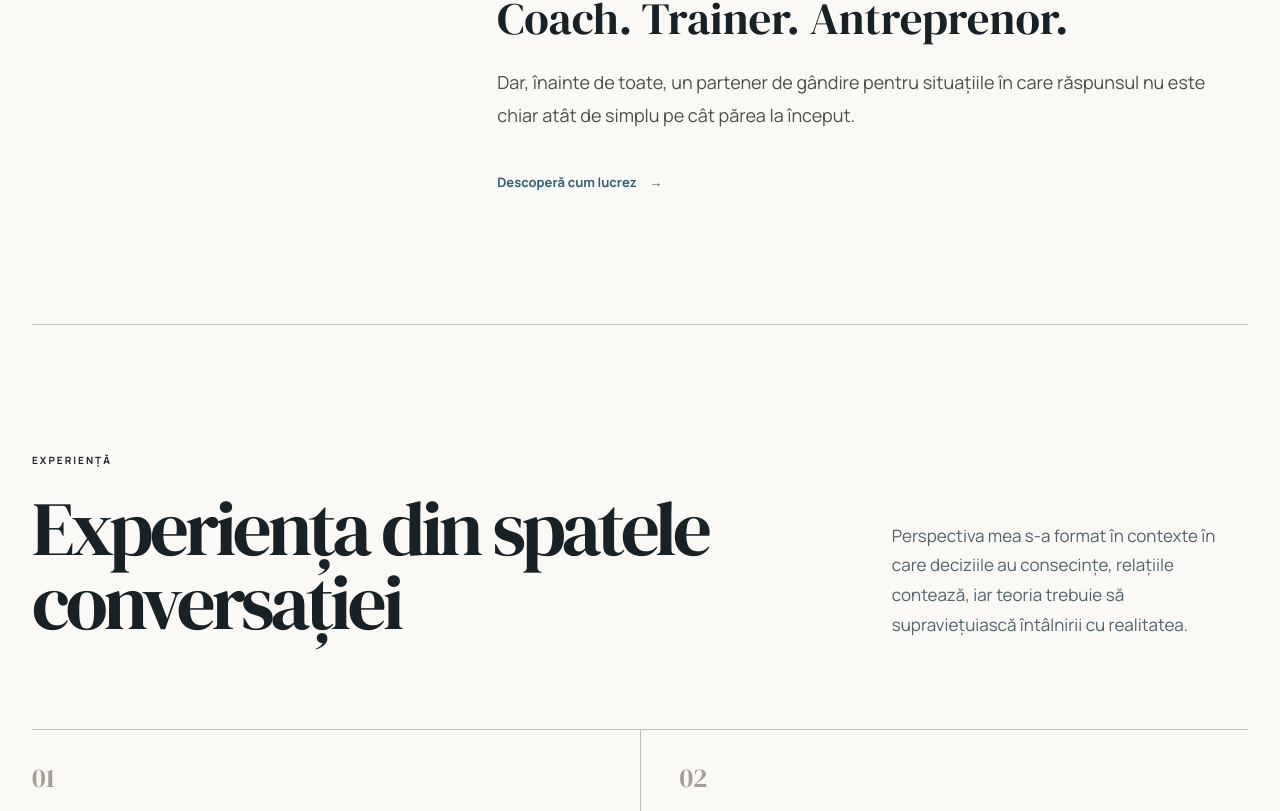
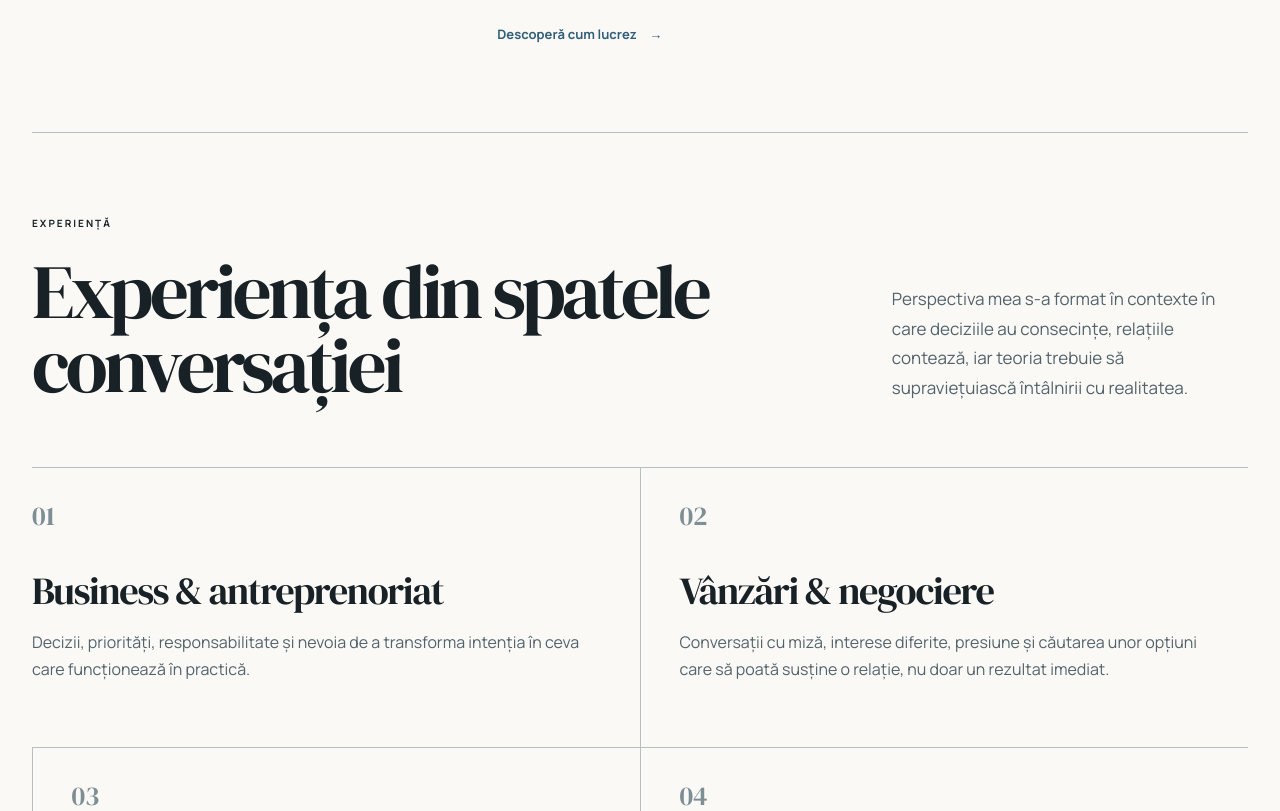
Before and after one commit to ivanovroxana1988-arch/bogdanvizitiu, a Next.js app: page /about in a window 1280 px wide. Shown: the part 1609-2420 px from the top of the page. Built offline with nearby package versions, Linux system fonts and the light colour scheme.

Commit message:
Run visual and accessibility QA pass

```diff
--- a/app/about/page.tsx
+++ b/app/about/page.tsx
@@ -11,7 +11,7 @@ export default function About({searchParams}:{searchParams?:{lang?:string}}){
   const copy=aboutCopy[locale]
   const contactCopy=getCopy(locale).contact
 
-  return <main className={styles.page}>
+  return <div className={styles.page}>
     <section className={styles.hero}>
       <Eyebrow>{copy.eyebrow}</Eyebrow>
       <div className={styles.heroGrid}>
@@ -88,5 +88,5 @@ export default function About({searchParams}:{searchParams?:{lang?:string}}){
       <h2 className={styles.ctaTitle}>{contactCopy.title}</h2>
       <ArrowLink href="/contact">{contactCopy.submit}</ArrowLink>
     </section>
-  </main>
+  </div>
 }
--- a/app/commercial.module.css
+++ b/app/commercial.module.css
@@ -1,16 +1,16 @@
 .page {
-  --commercial-accent: var(--olive, #414638);
-  --commercial-dark: var(--dark, #20201e);
-  --commercial-paper: var(--paper, #f3efe7);
-  --commercial-ink: var(--ink, #171717);
-  --commercial-muted: var(--muted, #6f6a61);
-  --commercial-line: var(--line, #c8c1b5);
+  --commercial-accent: var(--link, #315f78);
+  --commercial-dark: var(--dark, #182126);
+  --commercial-paper: var(--paper, #faf9f6);
+  --commercial-ink: var(--ink, #182126);
+  --commercial-muted: var(--muted, #53636b);
+  --commercial-line: var(--line, #b7c0c0);
 }
 
 .hero {
   width: min(calc(100% - 64px), 1360px);
   margin-inline: auto;
-  padding-block: clamp(7.5rem, 11vw, 11rem);
+  padding-block: clamp(5rem, 7vw, 7rem);
   border-bottom: 1px solid var(--commercial-line);
 }
 
@@ -48,7 +48,7 @@
 .section {
   width: min(calc(100% - 64px), 1360px);
   margin-inline: auto;
-  padding-block: clamp(7rem, 10vw, 10rem);
+  padding-block: clamp(4.75rem, 6.5vw, 6.5rem);
 }
 
 .section + .section {
@@ -60,7 +60,7 @@
   grid-template-columns: minmax(0, 1.15fr) minmax(260px, .55fr);
   gap: clamp(50px, 9vw, 130px);
   align-items: end;
-  margin-bottom: clamp(54px, 7vw, 90px);
+  margin-bottom: clamp(42px, 5vw, 64px);
 }
 
 .sectionTitle {
@@ -123,10 +123,10 @@
 .listIndex {
   display: block;
   font-family: var(--font-serif), Georgia, serif;
-  color: #a59e92;
+  color: #7e8e95;
   font-size: 27px;
   line-height: 1;
-  margin-bottom: 58px;
+  margin-bottom: 42px;
 }
 
 .editorialCard h3,
@@ -161,14 +161,14 @@
   grid-template-columns: 76px minmax(240px, .8fr) minmax(300px, 1fr) auto;
   gap: clamp(24px, 4vw, 60px);
   align-items: center;
-  padding: clamp(42px, 6vw, 72px) 0;
+  padding: clamp(34px, 4vw, 48px) 0;
   border-bottom: 1px solid var(--commercial-line);
 }
 
 .programChoice > span:first-child {
   font-family: var(--font-serif), Georgia, serif;
   font-size: 28px;
-  color: #9f988d;
+  color: #7e8e95;
 }
 
 .programChoice h2 {
@@ -180,9 +180,9 @@
 .programChoice p { margin: 0; max-width: 520px; }
 
 .diagnostic {
-  background: #e8e3d8;
+  background: var(--blue-soft, #e8f1f5);
   color: var(--commercial-ink);
-  padding-block: clamp(7rem, 10vw, 10rem);
+  padding-block: clamp(4.75rem, 6.5vw, 6.5rem);
 }
 
 .diagnosticInner {
@@ -197,7 +197,7 @@
   list-style: none;
   margin: 0;
   padding: 0;
-  border-top: 1px solid #9d968a;
+  border-top: 1px solid #9aa9af;
 }
 
 .diagnosticList li {
@@ -205,7 +205,7 @@
   grid-template-columns: 52px 1fr;
   gap: 18px;
   padding: 28px 0;
-  border-bottom: 1px solid #bcb4a7;
+  border-bottom: 1px solid #bcc8cc;
   font-size: clamp(18px, 1.6vw, 22px);
   line-height: 1.5;
 }
@@ -276,7 +276,7 @@
 .practice {
   background: var(--commercial-dark);
   color: var(--commercial-paper);
-  padding-block: clamp(7rem, 10vw, 10rem);
+  padding-block: clamp(4.75rem, 6.5vw, 6.5rem);
 }
 
 .practiceInner {
@@ -299,7 +299,7 @@
   display: grid;
   grid-template-columns: 74px minmax(220px, .65fr) minmax(280px, 1fr);
   gap: clamp(25px, 5vw, 70px);
-  padding: 38px 0;
+  padding: 34px 0;
   border-bottom: 1px solid var(--commercial-line);
   align-items: start;
 }
@@ -319,7 +319,7 @@
 }
 
 .themeItem {
-  padding: 28px 0;
+  padding: 26px 0;
   border-bottom: 1px solid var(--commercial-line);
   font-family: var(--font-serif), Georgia, serif;
   font-size: clamp(1.7rem, 2.8vw, 2.8rem);
@@ -330,7 +330,7 @@
 .proof {
   background: var(--commercial-accent);
   color: var(--commercial-paper);
-  padding-block: clamp(7rem, 10vw, 10rem);
+  padding-block: clamp(4.75rem, 6.5vw, 6.5rem);
 }
 
 .proofInner {
@@ -361,14 +361,14 @@
 .cta {
   width: min(calc(100% - 64px), 1360px);
   margin-inline: auto;
-  padding-block: clamp(7rem, 10vw, 10rem);
+  padding-block: clamp(4.75rem, 6.5vw, 6.5rem);
   border-top: 1px solid var(--commercial-ink);
 }
 
 .ctaTitle {
   font-size: clamp(3.8rem, 7vw, 7.5rem);
   line-height: .95;
-  margin: 0 0 54px;
+  margin: 0 0 42px;
   max-width: 1050px;
 }
 
@@ -423,6 +423,14 @@
 .form input:focus,
 .form textarea:focus,
 .form select:focus { border-bottom-color: var(--commercial-ink); }
+
+.form input:focus-visible,
+.form textarea:focus-visible,
+.form select:focus-visible {
+  outline: 2px solid var(--focus);
+  outline-offset: 4px;
+  border-bottom-color: var(--commercial-ink);
+}
 
 .full { grid-column: 1 / -1; }
 
@@ -486,7 +494,13 @@
   .proofInner,
   .cta { width: min(calc(100% - 36px), 1360px); }
 
-  .hero { padding-block: 6.5rem; }
+  .hero,
+  .section,
+  .diagnostic,
+  .practice,
+  .proof,
+  .cta { padding-block: 4rem; }
+
   .hero h1 { font-size: clamp(3.5rem, 16vw, 5.6rem); }
   .sectionTitle { font-size: clamp(3rem, 13vw, 4.5rem); }
 
--- a/app/corporate/page.tsx
+++ b/app/corporate/page.tsx
@@ -20,7 +20,7 @@ export default function Corporate({searchParams}:{searchParams?:{lang?:string}})
   const locale=getLocale(searchParams?.lang)
   const copy=getCopy(locale).corporate
 
-  return <main className={styles.page}>
+  return <div className={styles.page}>
     <section className={styles.hero}>
       <Eyebrow>{copy.eyebrow}</Eyebrow>
       <div className={styles.heroGrid}>
@@ -88,7 +88,7 @@ export default function Corporate({searchParams}:{searchParams?:{lang?:string}})
         <div><Eyebrow>{copy.formatsEyebrow}</Eyebrow></div>
         <div>
           <h2 className={styles.statementSmall}>{copy.formatsTitle}</h2>
-          <div className={styles.themeList} style={{marginTop:'54px',borderTopColor:'#55554f'}}>
+          <div className={styles.themeList} style={{marginTop:'42px',borderTopColor:'#55554f'}}>
             {copy.formats.map(format=><div className={styles.themeItem} key={format}>{format}</div>)}
           </div>
         </div>
@@ -109,5 +109,5 @@ export default function Corporate({searchParams}:{searchParams?:{lang?:string}})
       <h2 className={styles.ctaTitle}>{copy.ctaTitle}</h2>
       <ArrowLink href="/contact">{copy.cta}</ArrowLink>
     </section>
-  </main>
+  </div>
 }
--- a/app/insights/page.tsx
+++ b/app/insights/page.tsx
@@ -17,7 +17,7 @@ export function generateMetadata({searchParams}:{searchParams?:{lang?:string}}):
   const locale=getLocale(searchParams?.lang)
   const isRo=locale==='ro'
   return buildPageMetadata({
-    title:isRo?'Resurse':'Insights',
+    title:'Insights',
     description:isRo
       ?'Idei pe care Bogdan Vizitiu le folosește în coaching, training și conversațiile de lucru despre leadership, negociere, relații și performanță.'
       :'Ideas Bogdan Vizitiu uses in coaching, training and working conversations about leadership, negotiation, relationships and performance.',
@@ -32,15 +32,17 @@ export default function Insights({searchParams}:{searchParams?:{lang?:string}}){
   const insights=getPublishedInsights(locale)
   const feature=insights[0]
   const secondary=insights.slice(1)
+  const title='Insights'
+  const intro=locale==='ro'
+    ?'Idei pe care le folosesc în coaching, training și în conversațiile cu oamenii cu care lucrez.'
+    :'Ideas I use in coaching, training and in the conversations I have with the people I work with.'
+
+  if(!feature){
+    return <PageHero eyebrow={copy.eyebrow} title={title} intro={intro}/>
+  }
 
   return <>
-    <PageHero
-      eyebrow={copy.eyebrow}
-      title={copy.title}
-      intro={locale==='ro'
-        ?'Idei pe care le folosesc în coaching, training și în conversațiile cu oamenii cu care lucrez.'
-        :'Ideas I use in coaching, training and in the conversations I have with the people I work with.'}
-    />
+    <PageHero eyebrow={copy.eyebrow} title={title} intro={intro}/>
     <section className={`shell ${styles.indexSection}`}><div className={styles.grid}>
       <article className={styles.feature}>
         <ConceptImage asset="networkingEditorial" kind="wide" className={styles.featureImage}/>
--- a/app/programs/[slug]/page.tsx
+++ b/app/programs/[slug]/page.tsx
@@ -14,7 +14,7 @@ export default function Program({params,searchParams}:{params:{slug:string};sear
   const program=getPrograms(locale).find(item=>item.slug===params.slug)
   if(!program)notFound()
 
-  return <main className={styles.page}>
+  return <div className={styles.page}>
     <section className={styles.hero}>
       <Eyebrow>{copy.eyebrow}</Eyebrow>
       <div className={styles.heroGrid}>
@@ -119,5 +119,5 @@ export default function Program({params,searchParams}:{params:{slug:string};sear
       <h2 className={styles.ctaTitle}>{program.ctaTitle}</h2>
       <ArrowLink href="/contact">{copy.cta}</ArrowLink>
     </section>
-  </main>
+  </div>
 }
--- a/app/resurse/page.tsx
+++ b/app/resurse/page.tsx
@@ -4,6 +4,21 @@ import {getPublishedInsights} from '@/lib/data'
 import servicePages from '@/content/service-pages.json'
 import {getLocale} from '@/lib/i18n'
 import {buildPageMetadata} from '@/lib/seo'
+
+const resourceDefinitions=[
+  {
+    slug:'de-la-unde-sunt-la-ce-fac-mai-departe-modelul-lives',
+    type:{ro:'Model de coaching · 2020',en:'Coaching model · 2020'},
+  },
+  {
+    slug:'nu-invatam-doar-cu-mintea',
+    type:{ro:'Research paper · 2020',en:'Research paper · 2020'},
+  },
+  {
+    slug:'cat-din-viata-traim-pe-pilot-automat',
+    type:{ro:'Power Tool · 2020',en:'Power Tool · 2020'},
+  },
+] as const
 
 export function generateMetadata({searchParams}:{searchParams?:{lang?:string}}):Metadata{
   const locale=getLocale(searchParams?.lang)
@@ -20,10 +35,21 @@ export default function Resources({searchParams}:{searchParams?:{lang?:string}})
   const locale=getLocale(searchParams?.lang)
   const copy=servicePages[locale].resources
   const insights=getPublishedInsights(locale)
+  const resources=resourceDefinitions.flatMap(definition=>{
+    const insight=insights.find(item=>item.slug===definition.slug)
+    return insight?[{...insight,type:definition.type[locale]}]:[]
+  })
 
   return <>
     <PageHero eyebrow={copy.eyebrow} title={copy.title} intro={copy.intro}/>
-    <section className="programs shell">{insights.map((item,i)=><article className="program-row" key={item.slug}><span>{String(i+1).padStart(2,'0')}</span><h3>{item.title}</h3><p>{item.excerpt}</p><ArrowLink href={`/insights/${item.slug}`}>{locale==='ro'?'Citește':'Read'}</ArrowLink></article>)}</section>
+    {resources.length>0&&<section className="programs shell">
+      {resources.map((item,i)=><article className="program-row" key={item.slug}>
+        <span>{String(i+1).padStart(2,'0')}</span>
+        <h3>{item.title}</h3>
+        <p>{item.type}<br/>{item.excerpt}</p>
+        <ArrowLink href={`/insights/${item.slug}`}>{locale==='ro'?'Citește sinteza':'Read the summary'}</ArrowLink>
+      </article>)}
+    </section>}
     <section className="final-loop"><div className="shell final-grid"><h2>{copy.ctaTitle}</h2><div><ArrowLink href="/insights">{copy.cta}</ArrowLink></div></div></section>
   </>
 }
--- a/app/spacing.css
+++ b/app/spacing.css
@@ -186,3 +186,16 @@ footer{
     margin-bottom:20px;
   }
 }
+
+@media (prefers-reduced-motion: reduce){
+  html{
+    scroll-behavior:auto;
+  }
+
+  *,*::before,*::after{
+    animation-duration:.01ms!important;
+    animation-iteration-count:1!important;
+    transition-duration:.01ms!important;
+    scroll-behavior:auto!important;
+  }
+}
```
Also changed, not shown: app/programs/page.tsx (+4 -4 lines), components/header.tsx (+27 -2 lines).
